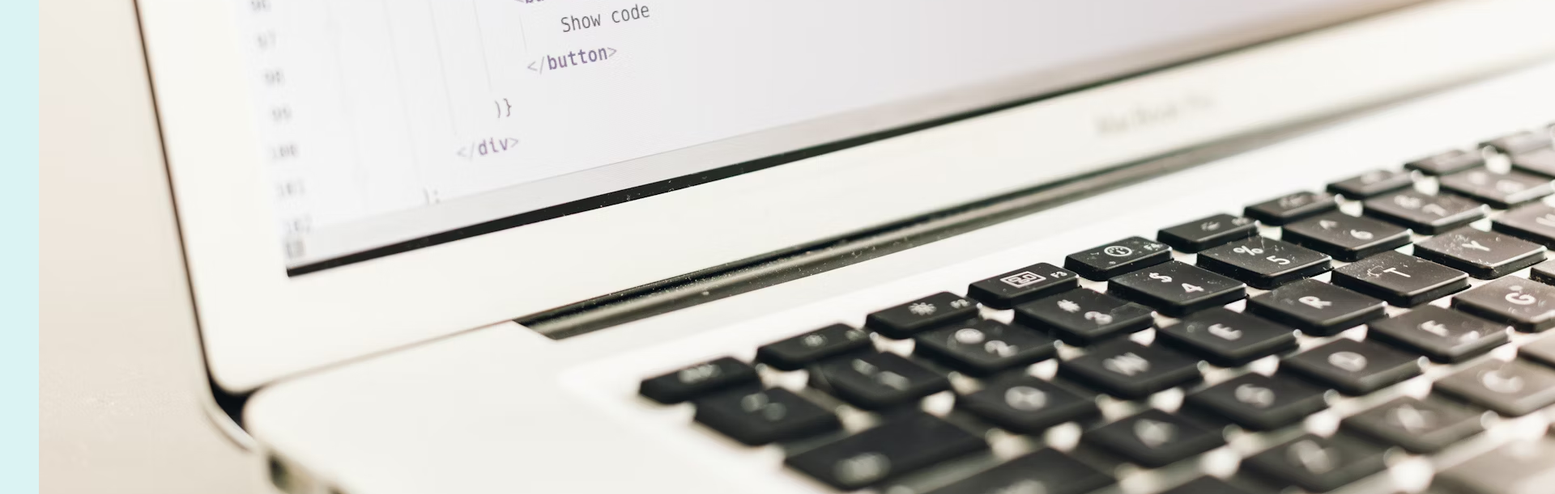
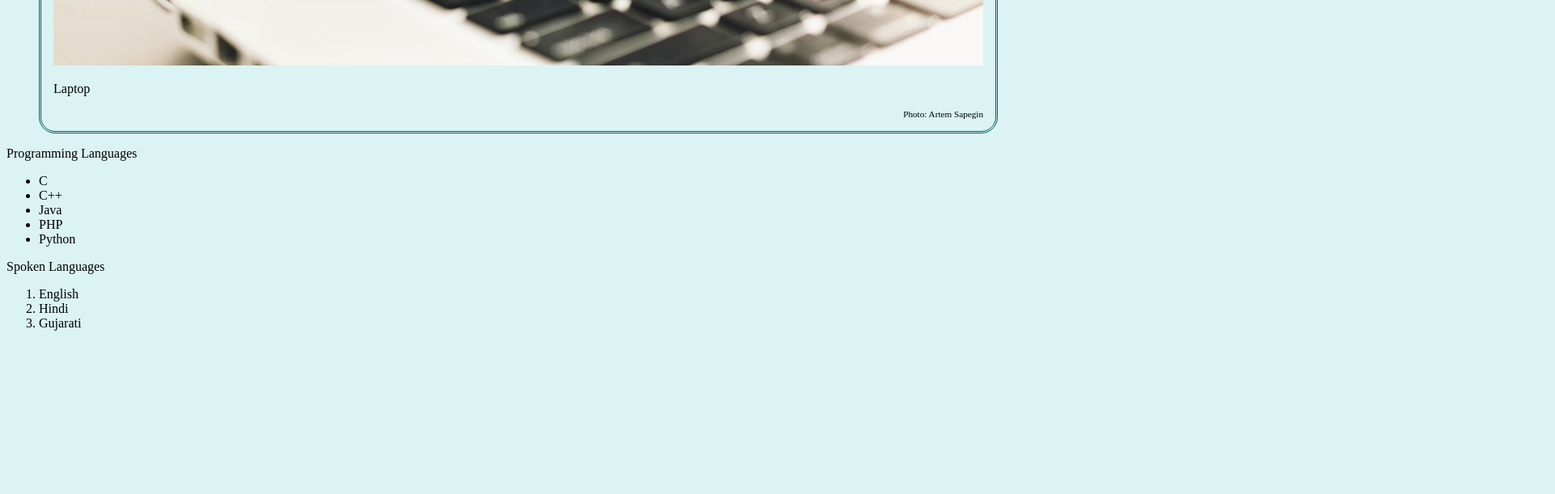
Before and after one commit to Drashti1111/CSS-Lab, a plain HTML site: page Skills/index.html in a window 1280 px wide. Shown: the part 880-1491 px from the top of the page at 81% size, 1920 px wide, since content can reach past the window. Drawn offline with Linux system fonts and the light colour scheme.

Commit message:
apply css in image

```diff
--- a/CSS/skills.css
+++ b/CSS/skills.css
@@ -41,6 +41,23 @@ main{
     padding-bottom: 200px;
 }
 
+/*Image CSS*/
+
+img{
+    max-width: 100% ;
+}
+
+figure{
+    border-radius: 20px;
+    border: double #085a5a;
+    padding: 15px;
+}
+
+figure figcaption{
+    font-size: 70%;
+    text-align: right;
+}
+
 /*Footer CSS*/
 
 footer{
```
